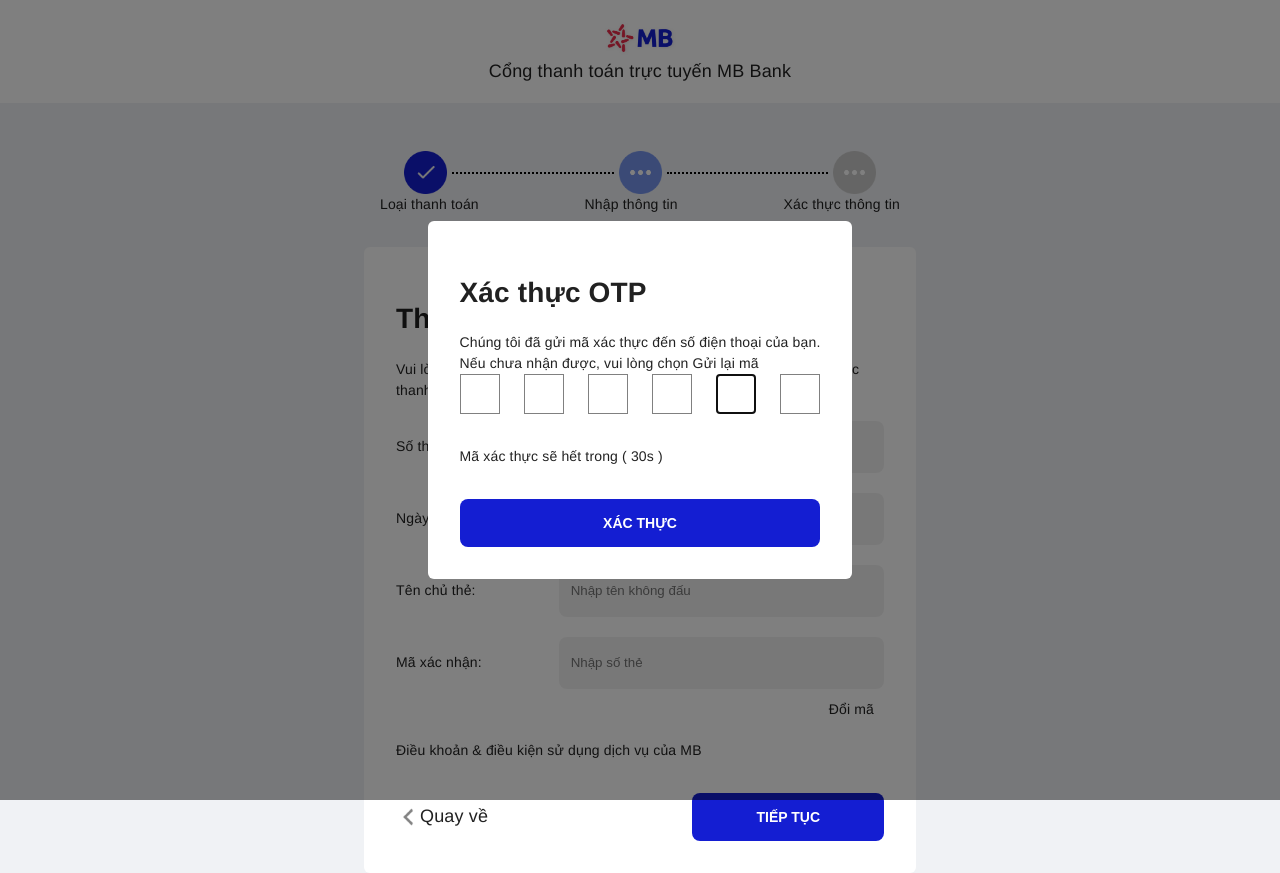
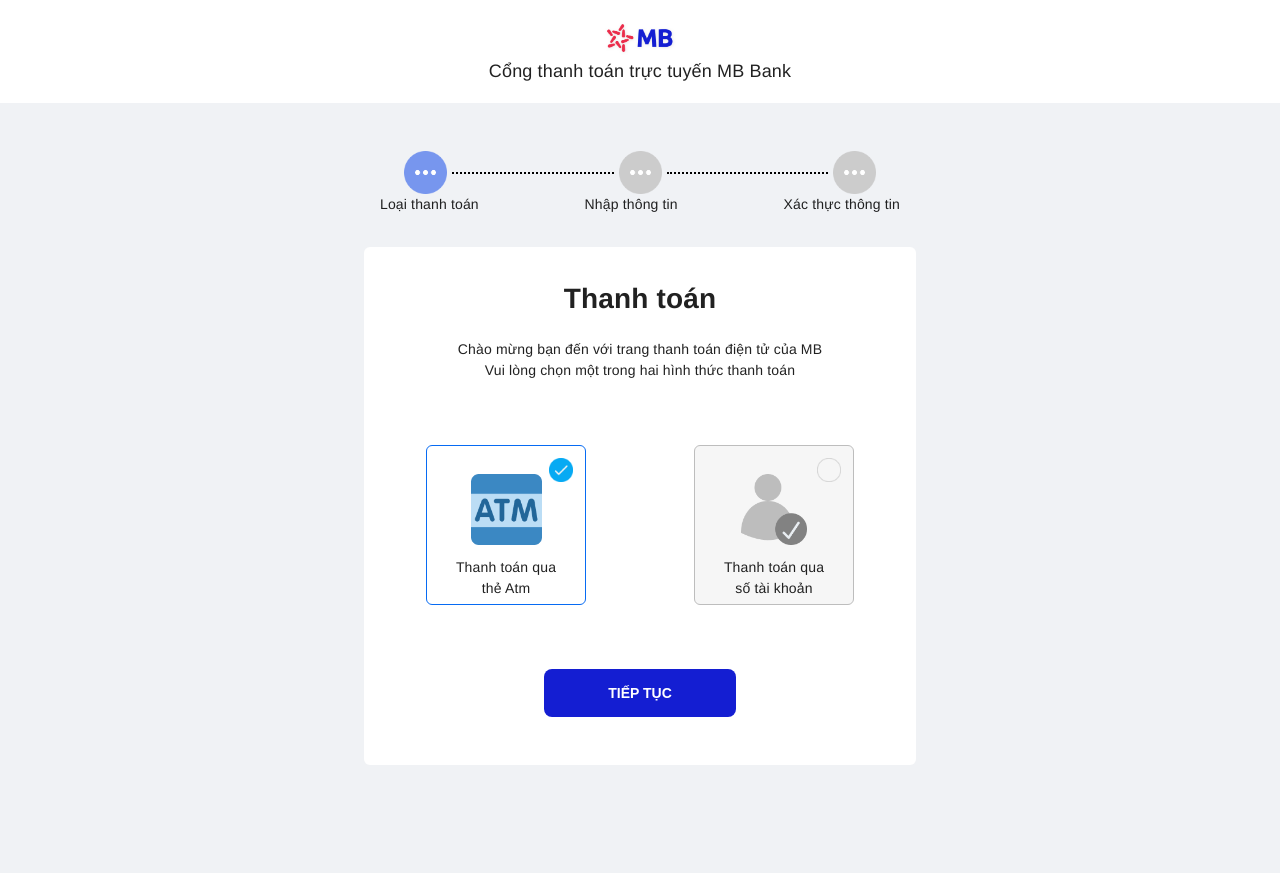
Before and after one commit to luulam/mbbank-pay, a React (Create React App) app: page / in a window 1280 px wide. After the commit the page ends 800 px from the top, so only its background shows below. Built offline with nearby package versions, Linux system fonts and the light colour scheme.

Commit message:
fix modal otp

```diff
--- a/package.json
+++ b/package.json
@@ -10,6 +10,7 @@
     "axios": "^0.21.0",
     "lodash": "^4.17.20",
     "moment": "^2.29.1",
+    "ramda": "^0.27.1",
     "react": "^17.0.1",
     "react-dom": "^17.0.1",
     "react-helmet": "^6.1.0",
--- a/src/components/modal/modal-otp.js
+++ b/src/components/modal/modal-otp.js
@@ -1,11 +1,18 @@
-import React, { useState, forwardRef, useImperativeHandle } from "react";
+import React, {
+  useState,
+  forwardRef,
+  useImperativeHandle,
+  useEffect,
+} from "react";
 import Styled from "./modal-otp.style";
 import Backdrop from "@material-ui/core/Backdrop";
 import OtpInput from "../otp-input";
 import Button from "../common/button";
-const ViewCommon = ({ children, ...restProps }, ref) => {
-  const [open, setOpen] = useState(true);
+const ViewCommon = ({ children, onDone, ...restProps }, ref) => {
+  const [open, setOpen] = useState(false);
   const [valueOtp, setValueOtp] = useState("");
+  const [timeCountdown, setTimeCountdown] = useState(0);
+  let timer = null;
   const handleOpen = () => {
     setOpen(true);
   };
@@ -13,12 +20,40 @@ const ViewCommon = ({ children, ...restProps }, ref) => {
   const handleClose = () => {
     setOpen(false);
   };
+  const onDoneOtp = (value) => {
+    onDone(value);
+    setOpen(false);
+  };
+
+  const onStartCountDown = () => {
+    clearTimeout(timer);
+    setTimeCountdown(30);
+  };
+  const onReSendOtp = () => {
+    onStartCountDown();
+  };
 
   useImperativeHandle(ref, () => ({
     show: () => {
       setOpen(true);
     },
   }));
+
+  useEffect(() => {
+    if (open) onStartCountDown();
+  }, [open]);
+
+  useEffect(() => {
+    if (timeCountdown <= 0) return;
+    timer = setTimeout(() => {
+      let newTimeCountdown = timeCountdown - 1;
+      if (newTimeCountdown < 0) return;
+      setTimeCountdown(newTimeCountdown);
+    }, 1000);
+  }, [timeCountdown]);
+
+  useEffect(() => {}, []);
+
   return (
     <Styled
       aria-labelledby="transition-modal-title"
@@ -34,16 +69,13 @@ const ViewCommon = ({ children, ...restProps }, ref) => {
         <span>
           {"Chúng tôi đã gửi mã xác thực đến số điện thoại của bạn. "}
           <br />
-          {"Nếu chưa nhận được, vui lòng chọn Gửi lại mã"}
+          {"Nếu chưa nhận được, vui lòng chọn "}
+          <a onClick={onReSendOtp}>Gửi lại mã</a>
         </span>
-        <OtpInput
-          shouldAutoFocus={true}
-          value={valueOtp}
-          onChange={(value) => setValueOtp(value)}
-          numInputs={6}
-          separator={<span>-</span>}
-        />
-        <span className={"txt-time"}>Mã xác thực sẽ hết trong ( 30s )</span>
+        <OtpInput onDone={onDoneOtp} className={"otp-input"} />
+        <span
+          className={"txt-time"}
+        >{`Mã xác thực sẽ hết trong ( ${timeCountdown}s )`}</span>
         <Button className="btn-submit" onClick={handleClose}>
           Xác thực
         </Button>
--- a/src/components/modal/modal-otp.style.js
+++ b/src/components/modal/modal-otp.style.js
@@ -10,21 +10,36 @@ const Styles = styled(Modal)`
   .ctn {
     background: white;
     border-radius: 6px;
-    padding: ${spacing[5]};
+    /* padding: ${spacing[5]}; */
+    padding-top: ${spacing[2]};
+    padding-bottom: ${spacing[4]};
+    padding-left: ${spacing[4]};
+    padding-right: ${spacing[4]};
     display: flex;
     flex-direction: column;
     margin-left: ${spacing[2]};
     margin-right: ${spacing[2]};
+
+    a {
+      color: #141ed2;
+      text-decoration: underline;
+    }
   }
 
   .txt-time {
     margin-top: ${spacing[5]};
-    margin-bottom: ${spacing[5]};
+    margin-bottom: ${spacing[6]};
+    text-align: center;
   }
 
   .btn-submit {
     width: 100%;
   }
+
+  .otp-input {
+    margin-top: 48px;
+    margin-bottom: 12px;
+  }
 `;
 
 export default Styles;
--- a/src/components/otp-input.element.js
+++ b/src/components/otp-input.element.js
@@ -13,21 +13,21 @@ export const CtnItemInput = styled.div`
   flex-direction: row;
   align-items: center;
   justify-content: center;
-  background: red;
 `;
 
 export const Line = styled.span`
   flex: 1;
   align-self: center;
-  background: red;
+  margin-left: 10px;
 `;
 
 export const ItemInput = styled.input`
-  border: 1px solid gray;
+  border: 1px solid #2357ea;
   align-items: center;
   justify-content: center;
-  width: 40px;
-  height: 40px;
+  width: 34px;
+  height: 42px;
   font-size: 26px;
   text-align: center;
+  border-radius: 4px;
 `;
--- a/src/components/otp-input.js
+++ b/src/components/otp-input.js
@@ -5,19 +5,32 @@ import React, {
   forwardRef,
   useImperativeHandle,
 } from "react";
-import { Container, CtnItemInput, ItemInput } from "./otp-input.element";
+import { Container, CtnItemInput, ItemInput, Line } from "./otp-input.element";
 import _ from "lodash";
-
+import * as R from "ramda";
 // RowInput
-const RowInput = ({ onNext, onPrev, index, isActive, onFocus, ...props }) => {
-  const [value, setValue] = useState("");
+const RowInput = ({
+  onNext,
+  onPrev,
+  onChange,
+  index,
+  isActive,
+  onFocus,
+  isShowCenter,
+  ...props
+}) => {
+  const [value, setValue] = useState(undefined);
   const input = useRef();
 
-  const onChange = (e) => {
-    setValue(e.target.value);
+  const onChangeText = (e) => {
+    if (e.target.value.match(/^\d+$/g) || e.target.value == "") {
+      onChange(e.target.value);
+      setValue(e.target.value);
+    }
   };
 
   useEffect(() => {
+    if (!value) return;
     if (value.match(/^\d+$/g)) {
       onNext && onNext();
     }
@@ -31,28 +44,40 @@ const RowInput = ({ onNext, onPrev, index, isActive, onFocus, ...props }) => {
       input.current.focus();
     }
   }, [isActive]);
-
+  console.log("isShowcenter", isShowCenter);
   return (
     <CtnItemInput>
       <ItemInput
         ref={input}
         maxLength="1"
-        onChange={onChange}
+        onChange={onChangeText}
         onFocus={onFocus}
         {...props}
         value={value}
       />
+      {isShowCenter ? <Line>-</Line> : undefined}
     </CtnItemInput>
   );
 };
+
 // OtpInput
-const OtpInput = ({ numberInput = 6, value, onChange, onDone }) => {
+const OtpInput = forwardRef(({ numberInput = 8, onDone, className }, ref) => {
   const [isActive, setIsActive] = useState(0);
+  const [listDataInput, setListDataInput] = useState(
+    Array.from(Array(numberInput))
+  );
+
+  const getValue = () => {
+    let str = "";
+    listDataInput.forEach((value) => {
+      if (value && value !== "") str += value;
+    });
+    return str;
+  };
 
   const onNext = (index) => {
     let nextIndex = ++index;
-    if (nextIndex === numberInput) onDone && onDone();
-    else setIsActive(nextIndex);
+    if (nextIndex <= numberInput) setIsActive(nextIndex);
   };
 
   const onPrev = (index) => {
@@ -60,11 +85,23 @@ const OtpInput = ({ numberInput = 6, value, onChange, onDone }) => {
     if (prewIndex >= 0) setIsActive(prewIndex);
   };
 
+  const onChange = (value, index) => {
+    setListDataInput(R.update(index, value, listDataInput));
+  };
+
+  useEffect(() => {
+    let strOtp = getValue();
+    if (strOtp.length === numberInput) onDone && onDone(strOtp);
+  }, [listDataInput]);
+
+  useImperativeHandle(ref, () => ({
+    getValue,
+  }));
+
   const onFocus = (index) => {};
   return (
-    <Container>
+    <Container className={className}>
       {Array.from(Array(numberInput).keys()).map((value, index) => {
-        console.log("value", index);
         return (
           <RowInput
             key={index}
@@ -72,12 +109,14 @@ const OtpInput = ({ numberInput = 6, value, onChange, onDone }) => {
             onNext={() => onNext(index)}
             onPrev={() => onPrev(index)}
             onFocus={() => onFocus(index)}
+            onChange={(text) => onChange(text, index)}
+            isShowCenter={Math.floor(numberInput / 2) - 1 === index}
             index={index}
-          ></RowInput>
+          />
         );
       })}
     </Container>
   );
-};
+});
 
 export default OtpInput;
--- a/src/containers/home/index.js
+++ b/src/containers/home/index.js
@@ -1,57 +1,70 @@
-import React, { useState, useRef } from "react"
-import { View, Tab, ModalOtp } from "components"
-import HeaderBar from "./component/header-bar"
-import StepBar from "./component/step-bar"
-import SelectTypePay from './select-type-pay'
-import AtmStep1 from "./flow-atm/atm-step-1"
-import AtmStep2 from "./flow-atm/atm-step-2"
-import AccountStep1 from "./flow-account/account-step-1"
-import AccountStep2 from "./flow-account/account-step-2"
+import React, { useState, useRef } from "react";
+import { View, Tab, ModalOtp } from "components";
+import HeaderBar from "./component/header-bar";
+import StepBar from "./component/step-bar";
+import SelectTypePay from "./select-type-pay";
+import AtmStep1 from "./flow-atm/atm-step-1";
+import AtmStep2 from "./flow-atm/atm-step-2";
+import AccountStep1 from "./flow-account/account-step-1";
+import AccountStep2 from "./flow-account/account-step-2";
 
-import { Container } from '@material-ui/core/';
-import { makeStyles } from '@material-ui/core/styles';
+import { Container } from "@material-ui/core/";
+import { makeStyles } from "@material-ui/core/styles";
 
 const useStyles = makeStyles((theme) => ({
   root: {
     background: "white",
-    borderRadius: "6px"
-  }
+    borderRadius: "6px",
+  },
 }));
 
 const HomeContainer = () => {
   const classes = useStyles();
   const modalOtp = useRef();
-  const [curentTab, setCurentTab] = useState(1)
-  const [typePay, setTypePay] = useState(0)
+  const [curentTab, setCurentTab] = useState(0);
+  const [typePay, setTypePay] = useState(0);
 
   const _onNextStep = (curent) => {
     if (curent === 2) {
-      console.log("modalOtp", modalOtp)
-      modalOtp.current.show()
-    }
-    else setCurentTab(curent + 1)
-  }
+      console.log("modalOtp", modalOtp);
+      modalOtp.current.show();
+    } else setCurentTab(curent + 1);
+  };
   const _onGoBack = () => {
-    if (curentTab < 1) return
-    setCurentTab(curentTab - 1)
-  }
+    if (curentTab < 1) return;
+    setCurentTab(curentTab - 1);
+  };
+  const onDoneOtp = (value) => {
+    console.log("Home:", value);
+  };
 
   return (
     <>
       <HeaderBar />
-      <Container maxWidth="sm" >
+      <Container maxWidth="sm">
         <StepBar current={curentTab} />
         <Tab current={curentTab} className={classes.root}>
-          <SelectTypePay onNext={_onNextStep} setTypePay={setTypePay} typePay={typePay} />
-          {typePay === 0 ? <AtmStep1 onNext={_onNextStep} goBack={_onGoBack} /> : <AccountStep1 onNext={_onNextStep} goBack={_onGoBack} />}
-          {typePay === 0 ? <AtmStep2 onNext={_onNextStep} goBack={_onGoBack} /> : <AccountStep2 onNext={_onNextStep} goBack={_onGoBack} />}
+          <SelectTypePay
+            onNext={_onNextStep}
+            setTypePay={setTypePay}
+            typePay={typePay}
+          />
+          {typePay === 0 ? (
+            <AtmStep1 onNext={_onNextStep} goBack={_onGoBack} />
+          ) : (
+            <AccountStep1 onNext={_onNextStep} goBack={_onGoBack} />
+          )}
+          {typePay === 0 ? (
+            <AtmStep2 onNext={_onNextStep} goBack={_onGoBack} />
+          ) : (
+            <AccountStep2 onNext={_onNextStep} goBack={_onGoBack} />
+          )}
         </Tab>
 
-        <ModalOtp ref={modalOtp} />
+        <ModalOtp ref={modalOtp} onDone={onDoneOtp} />
       </Container>
     </>
+  );
+};
 
-  )
-}
-
-export default HomeContainer
+export default HomeContainer;
```
Also changed, not shown: 1 other file (tests, documents, lock files or other folders).
